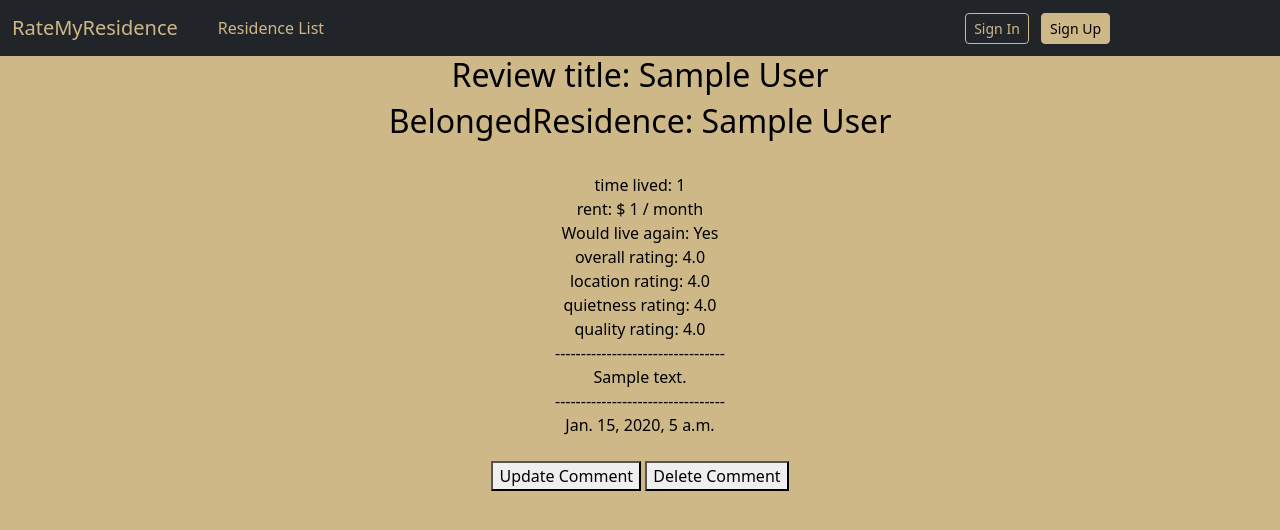
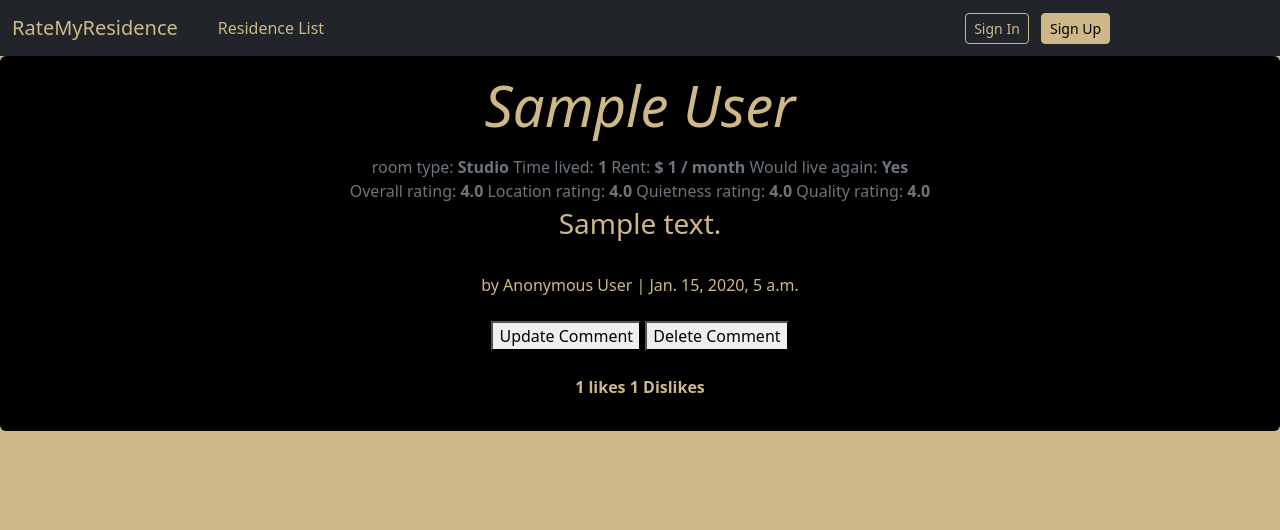
Before and after one commit to SazikQ/RateMyResidence, a Django app: page /profile/past_review/1 in a window 1280 px wide. Shown: the top 530 px of the page. Run offline with Django 4.2, Linux system fonts and the light colour scheme; tables that the repository leaves empty hold one stand-in row (values such as "Sample post"); parts of the project's set-up code (start-up, migrations or seed data) failed here and were passed over; some libraries are stand-ins or nearby versions.

Commit message:
review_info & review_list done

```diff
--- a/templates/review_info.html
+++ b/templates/review_info.html
@@ -3,27 +3,57 @@
 {% block title %}Review Page{% endblock %}
 
 {% block content %}
-<h2> Review title: {{ object.title }} </h2>
-<h2> BelongedResidence: {{ object.belongedResidence.name }} </h2>
-        <br>
-        time lived: {{ object.time_lived }} <br>
-        rent: $ {{object.rent }} / month <br>
-        {% if object.live_again %}
-            Would live again: Yes
-        {% else %}
-            Would live again: No
-        {% endif %} <br>
-        overall rating: {{ object.rating }}  <br>
-        location rating: {{ object.location_rating }}  <br>
-        quietness rating: {{ object.quietness_rating }}  <br>
-        quality rating: {{ object.quality_rating }}  <br>
-        --------------------------------- <br>
-        {{ object.content }}<br>
-        --------------------------------- <br>
-        {{ object.publishTime }} <br>
-        <br>
-        <form>
-            <button formaction="/changecomment/{{object.pk}}/"> Update Comment</button>
+<div class="p-3 p-md-3 mb-5 rounded text-bg-dark">
+    <div class="col-md-12 px-0">
+      <h1 class="display-4 fst-italic">{{ object.title }}</h1>
+      <p class="lead my-3">
+          <div class="mb-1 text-muted">
+
+              {% if object.room_type == 'ST' %}
+                  room type: <strong>Studio</strong>
+              {% elif object.room_type == 'SH' %}
+                  room type: <strong>Shared-room </strong>
+              {% elif object.room_type == 'TO' %}
+                  room type: <strong>Two-room</strong>
+              {% elif object.room_type == 'TH' %}
+                  room type: <strong>Three-room</strong>
+              {% elif object.room_type == 'FR' %}
+                  room type: <strong>Four-room</strong>
+              {% elif object.room_type == 'UN' %}
+                  room type: <strong>Unknown</strong>
+              {% endif %}
+
+              Time lived: <strong>{{ object.time_lived }}</strong>
+              Rent: <strong>$ {{object.rent }} / month</strong>
+              {% if object.live_again %}
+                  Would live again: <strong>Yes</strong>
+              {% else %}
+                  Would live again: <strong>No</strong>
+              {% endif %}<br>
+
+              Overall rating: <strong>{{ object.rating }}</strong>
+              Location rating: <strong>{{ object.location_rating }}</strong>
+              Quietness rating: <strong>{{ object.quietness_rating }}</strong>
+              Quality rating: <strong>{{ object.quality_rating }}</strong>
+          </div>
+
+
+          <h3>{{ object.content }}</h3><br>
+          {% if object.isAnonymous and object.reviewer != user %}
+              by Anonymous User
+          {% else %}
+              by {{ object.reviewer }}
+          {% endif %}
+          | {{ object.publishTime }} <br>
+          <br>
+          <form>
+            <button formaction="/changecomment/{{object.pk}}"> Update Comment</button>
             <button formaction="/deletecomment/{{object.pk}}">  Delete Comment</button>
-        </form>
+          </form>
+          <br>
+          <strong> {{ object.likes.count }} likes </strong>
+          <strong> {{ object.dislikes.count }} Dislikes </strong>
+      </p>
+    </div>
+  </div>
 {% endblock %}
```
Also changed, not shown: templates/residence_info.html (+5 -3 lines), templates/review_list.html (+26 -1 lines).
